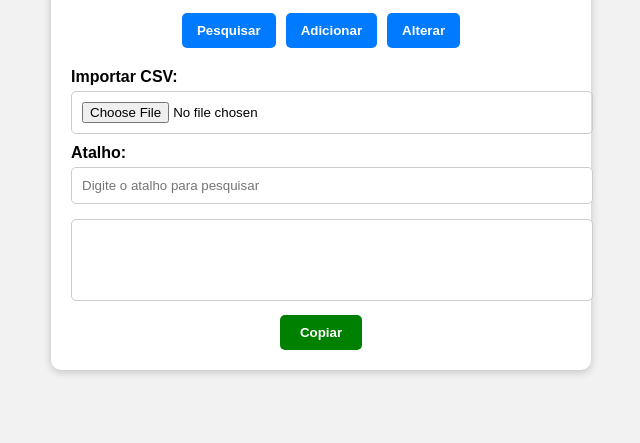
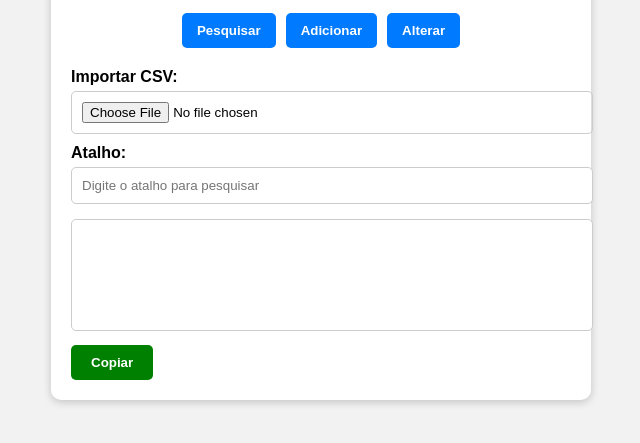
Before and after one commit to SilvaniaDavila/fluxo-mensagens, a website: page public/index.html in a window 1280 px wide. Shown: the part 139-582 px from the top of the page, without its empty margins (319-959 px from the left). Drawn offline with Linux system fonts and the light colour scheme.

```diff
--- a/public/index.html
+++ b/public/index.html
@@ -73,6 +73,7 @@
       border: none;
       border-radius: 5px;
       cursor: pointer;
+      margin-top: 10px;
     }
 
     #resultadoPesquisa {
@@ -102,10 +103,8 @@
       <input id="pesqAtalho" oninput="pesquisarMensagem()" placeholder="Digite o atalho para pesquisar" autocomplete="off" />
 
       <div style="margin-top: 10px;">
-        <textarea id="resultadoPesquisa" rows="4" readonly></textarea>
-        <div style="text-align: center; margin-top: 10px;">
-          <button onclick="copiarMensagem()" class="copiar">Copiar</button>
-        </div>
+        <textarea id="resultadoPesquisa" rows="6" readonly></textarea>
+        <button onclick="copiarMensagem()" class="copiar">Copiar</button>
       </div>
     </section>
 
```
